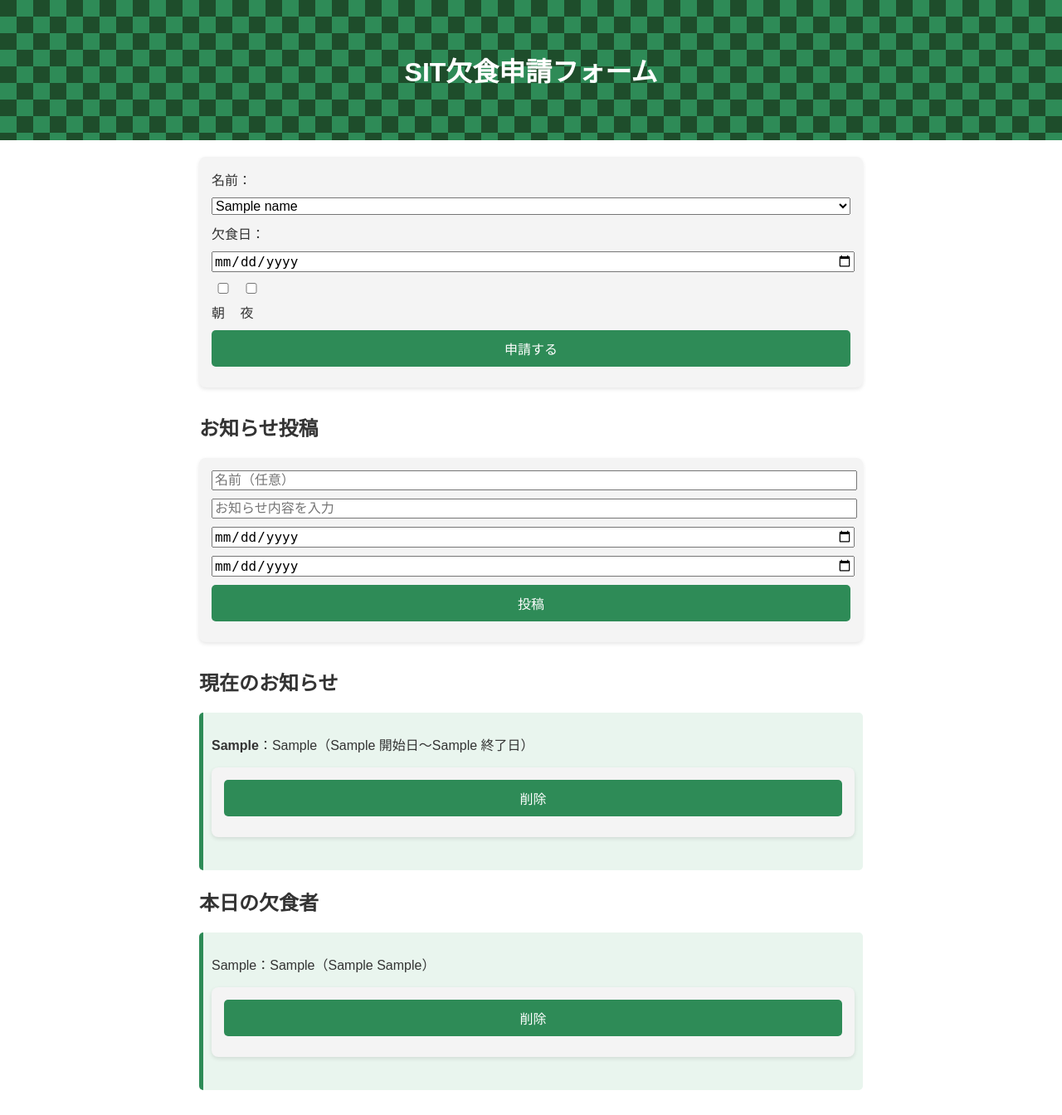
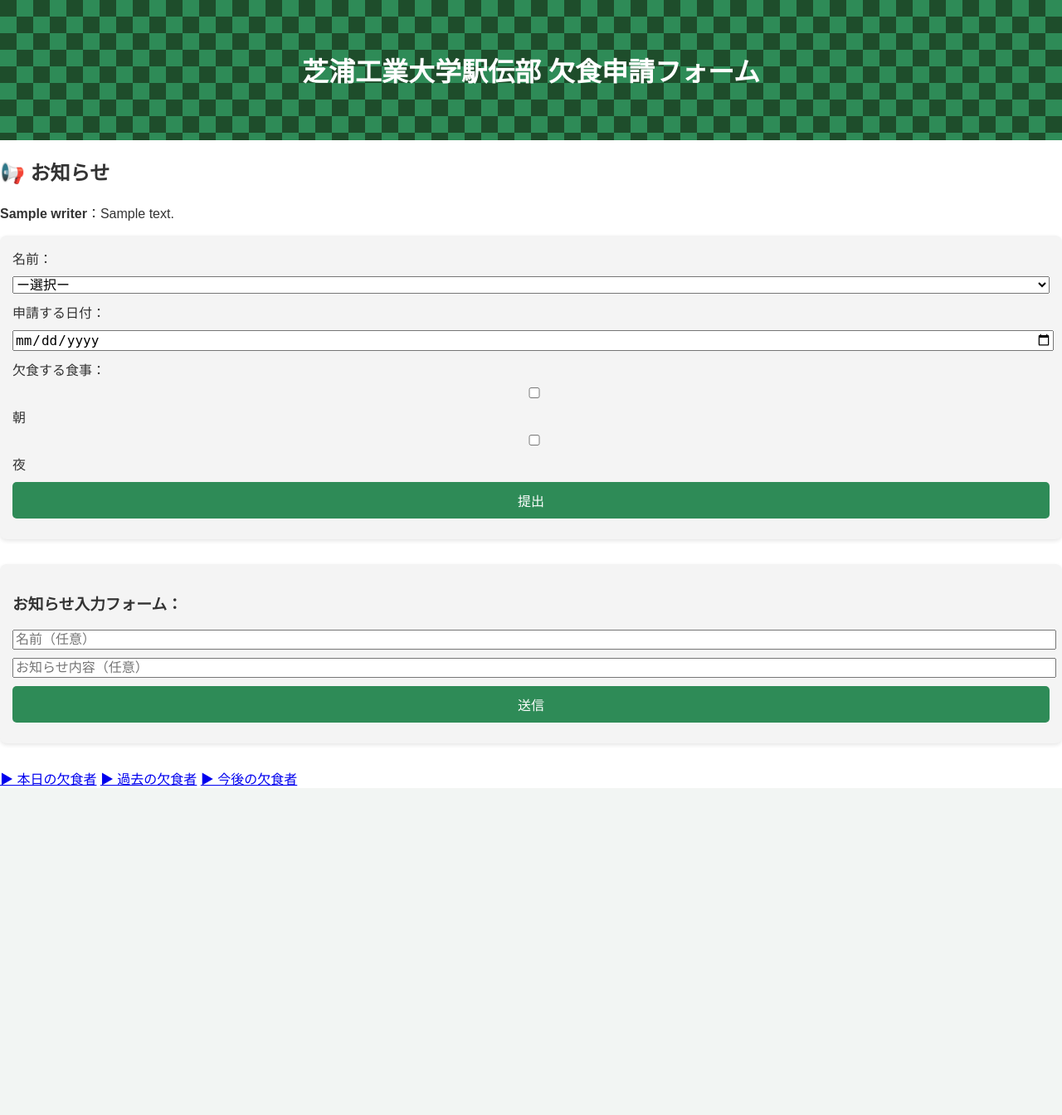
Before and after one commit to syunki-16/skip-meals-sit-app, a Flask app: template templates/form.html in a window 1280 px wide. Shown: the whole page at 83% size. After the commit the page ends 950 px from the top, so only its background shows below. Run offline with Flask 2, Linux system fonts and the light colour scheme; the template is opened without the code that fills it: most values are stand-ins (such as "Sample title", 1, 10 or a date in 2020).

Commit message:
Update form.html

```diff
--- a/templates/form.html
+++ b/templates/form.html
@@ -2,65 +2,61 @@
 <html lang="ja">
 <head>
     <meta charset="UTF-8">
-    <meta name="viewport" content="width=device-width, initial-scale=1.0">
-    <title>SIT欠食申請フォーム</title>
+    <title>芝浦工業大学駅伝部 欠食申請フォーム</title>
     <link rel="stylesheet" href="/static/style.css">
 </head>
 <body>
 <div class="checkered-header">
-        <h1>SIT欠食申請フォーム</h1>
+    <h1>芝浦工業大学駅伝部 欠食申請フォーム</h1>
 </div>
 
-    <div class="container">
-        <form action="/submit" method="POST">
+<div class="form-container">
+    <!-- お知らせの表示 -->
+    {% if announcements %}
+    <div class="announcement-box">
+        <h2>📢 お知らせ</h2>
+        {% for item in announcements %}
+            <div class="announcement-item">
+                <p><strong>{{ item.writer }}</strong>：{{ item.message }}</p>
+            </div>
+        {% endfor %}
+    </div>
+    {% endif %}
+
+    <form action="/" method="POST">
         <label for="name">名前：</label>
-            <select name="name" id="name" required>
-                {% for name in names %}
-                <option value="{{ name }}">{{ name }}</option>
+        <select id="name" name="name" required>
+            <option value="">ー選択ー</option>
+            {% for n in names %}
+                <option value="{{ n }}">{{ n }}</option>
             {% endfor %}
         </select>
 
-            <label for="date">欠食日：</label>
-            <input type="date" name="date" required>
+        <label for="date">申請する日付：</label>
+        <input type="date" id="date" name="date" required>
 
-            <div class="checkbox-group">
-                <label><input type="checkbox" name="morning"> 朝</label>
-                <label><input type="checkbox" name="night"> 夜</label>
+        <label>欠食する食事：</label>
+        <div class="checkbox-row">
+            <label><input type="checkbox" name="breakfast"> 朝</label>
+            <label><input type="checkbox" name="dinner"> 夜</label>
         </div>
 
-            <button type="submit">申請する</button>
+        <button type="submit">提出</button>
     </form>
 
-        <h2>お知らせ投稿</h2>
-        <form action="/announcement" method="POST">
+    <!-- お知らせ投稿フォーム -->
+    <form action="/announcement" method="POST" class="announce-form">
+        <h3>お知らせ入力フォーム：</h3>
         <input type="text" name="writer" placeholder="名前（任意）">
-            <input type="text" name="content" placeholder="お知らせ内容を入力" required>
-            <input type="date" name="start_date" required>
-            <input type="date" name="end_date" required>
-            <button type="submit">投稿</button>
+        <input type="text" name="message" placeholder="お知らせ内容（任意）">
+        <button type="submit">送信</button>
     </form>
 
-        <h2>現在のお知らせ</h2>
-        {% for idx, row in announcements.iterrows() %}
-        <div class="announcement">
-            <p><strong>{{ row["名前"] }}</strong>：{{ row["内容"] }}（{{ row["開始日"] }}〜{{ row["終了日"] }}）</p>
-            <form action="/delete_announcement" method="POST">
-                <input type="hidden" name="index" value="{{ idx }}">
-                <button type="submit">削除</button>
-            </form>
+    <div class="link-row">
+        <a href="/list">▶ 本日の欠食者</a>
+        <a href="/past">▶ 過去の欠食者</a>
+        <a href="/future">▶ 今後の欠食者</a>
     </div>
-        {% endfor %}
-
-        <h2>本日の欠食者</h2>
-        {% for idx, row in skips.iterrows() %}
-        <div class="skip-entry">
-            <p>{{ row["日付"] }}：{{ row["名前"] }}（{{ row["朝"] }} {{ row["夜"] }}）</p>
-            <form action="/delete" method="POST">
-                <input type="hidden" name="index" value="{{ idx }}">
-                <button type="submit">削除</button>
-            </form>
-        </div>
-        {% endfor %}
 </div>
 </body>
 </html>
```
Lines whose indentation alone changed are shown as unchanged.
